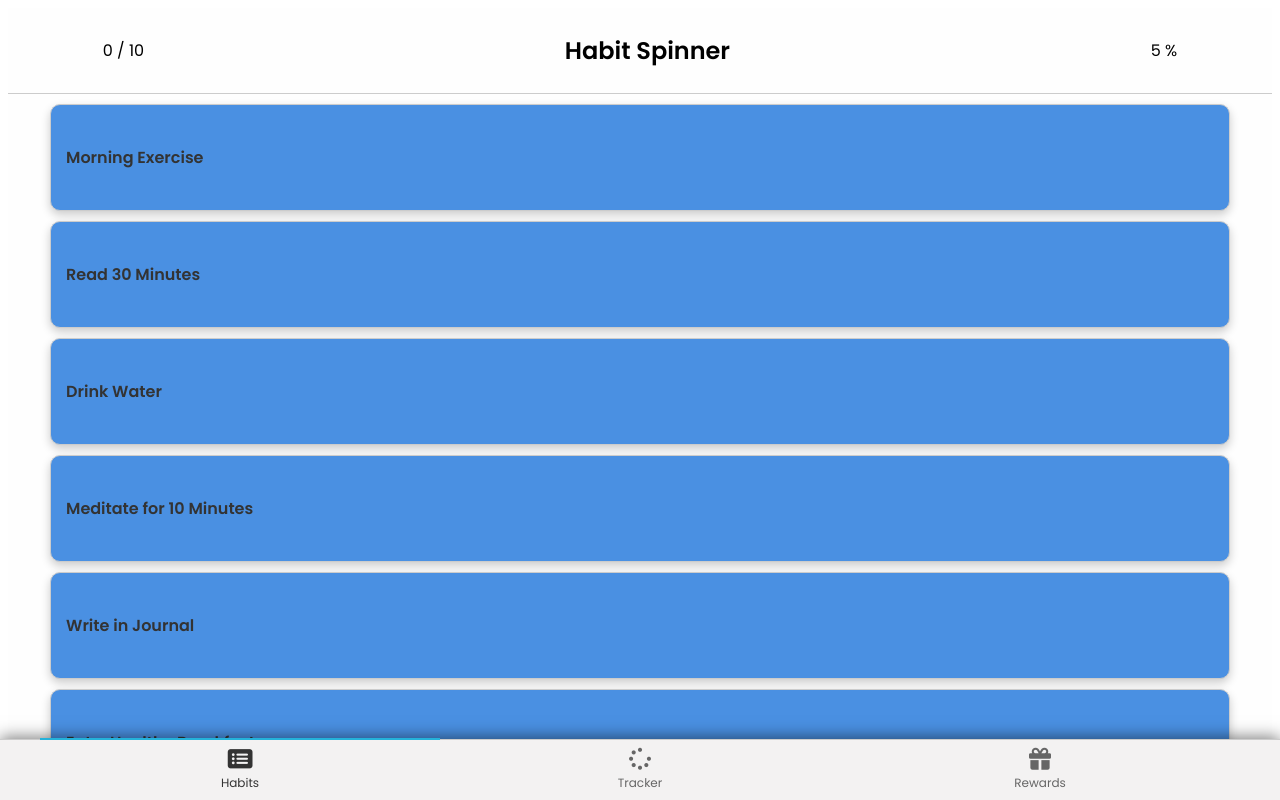
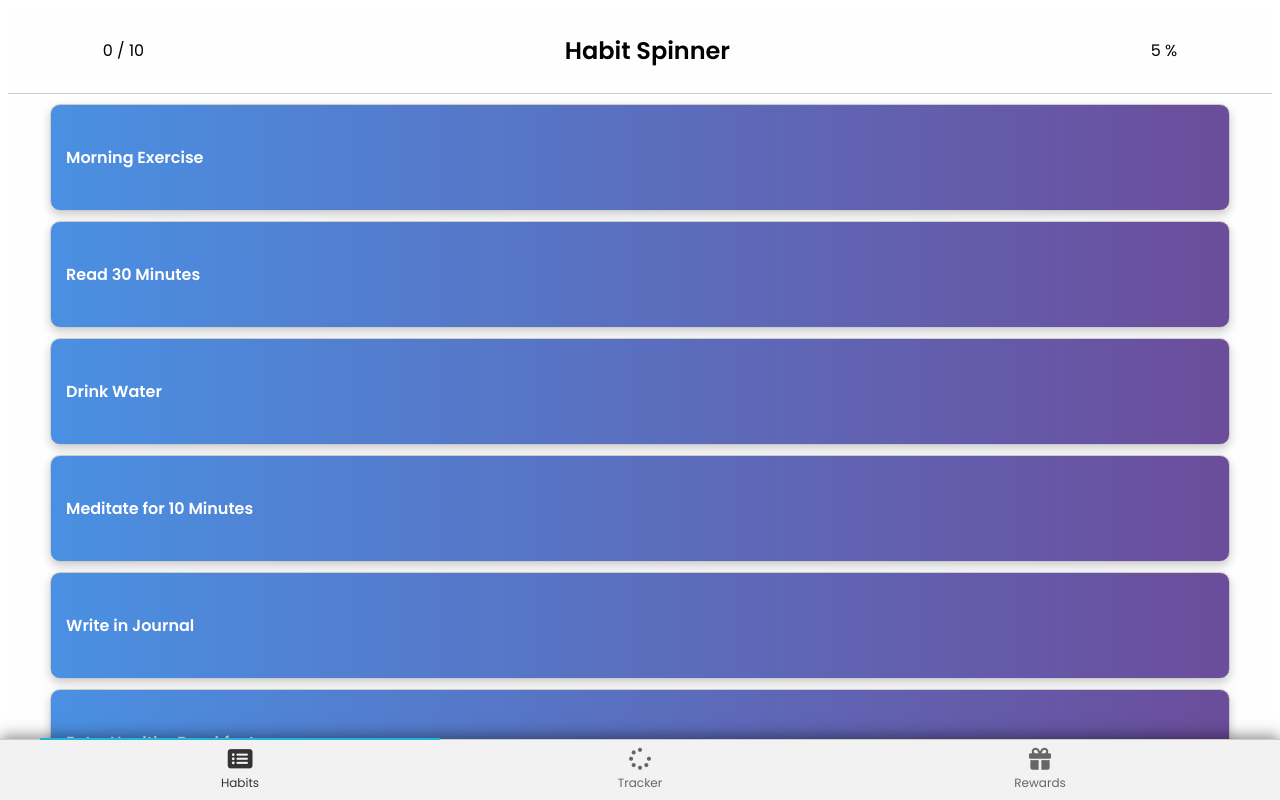
Before and after one commit to joseph-johnson27001/habit-spinner, a Vue app: page /habits in a window 1280 px wide. Shown: the top 800 px of the page. Built offline with nearby package versions, Linux system fonts and the light colour scheme.

Commit message:
Habit card styles

```diff
--- a/src/components/HabitCard.vue
+++ b/src/components/HabitCard.vue
@@ -24,7 +24,7 @@ export default {
   data() {
     return {
       isCompleted: this.completed,
-      chimeSound: new Audio(require("@/assets/chime.mp3")), // Adjust the path as necessary
+      chimeSound: new Audio(require("@/assets/chime.mp3")),
     };
   },
   methods: {
@@ -45,7 +45,7 @@ export default {
 <style scoped>
 .habit-card {
   position: relative;
-  background-color: #4a90e2;
+  background: linear-gradient(to right, #4a90e2, #6b4d9b);
   padding: 40px 15px;
   margin: 10px 0;
   border-radius: 10px;
@@ -55,7 +55,7 @@ export default {
   border: 1px solid #ccc;
   font-size: 16px;
   font-weight: bold;
-  color: #333333;
+  color: #fff;
   cursor: pointer;
   justify-content: space-between;
   transition: color 0.3s ease;
```
